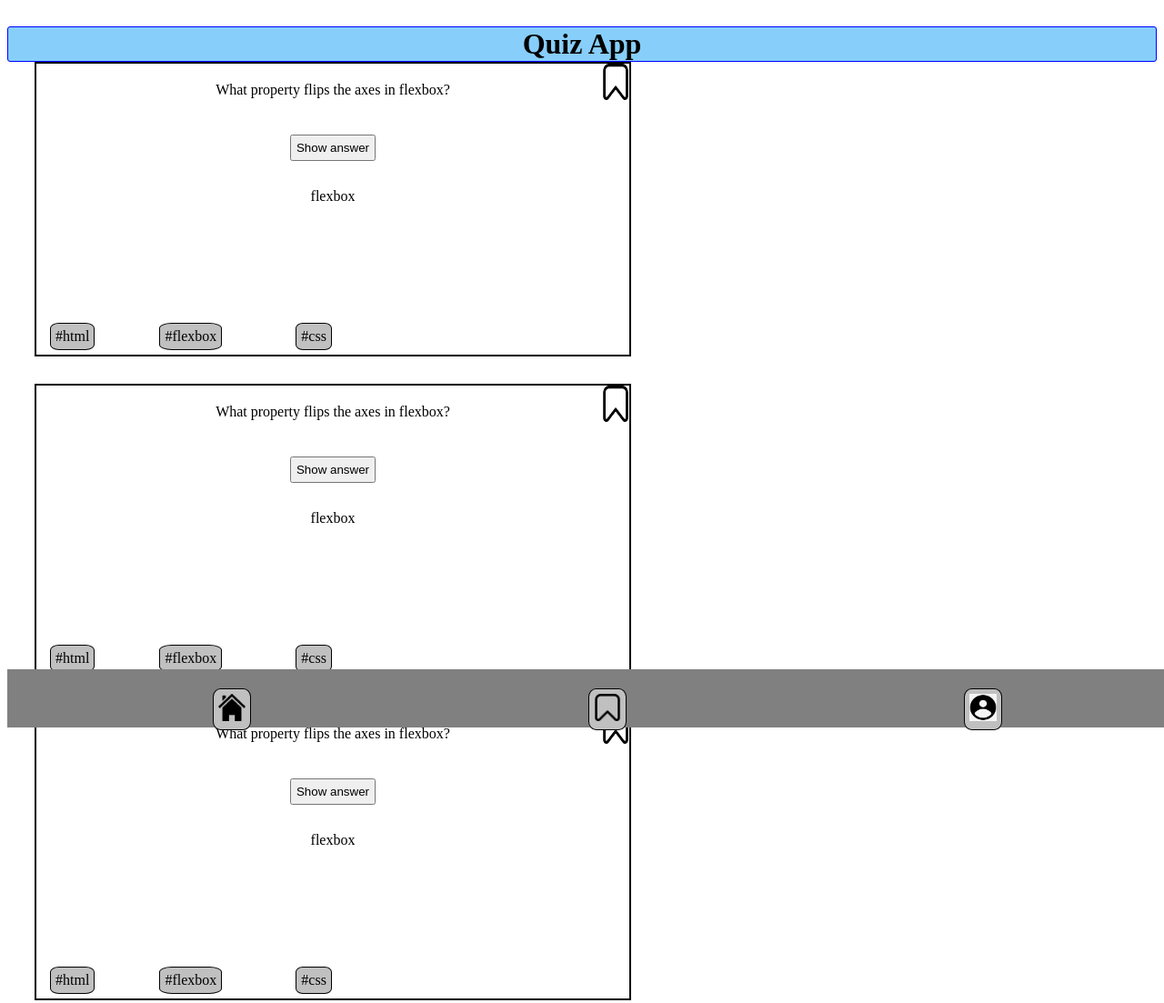
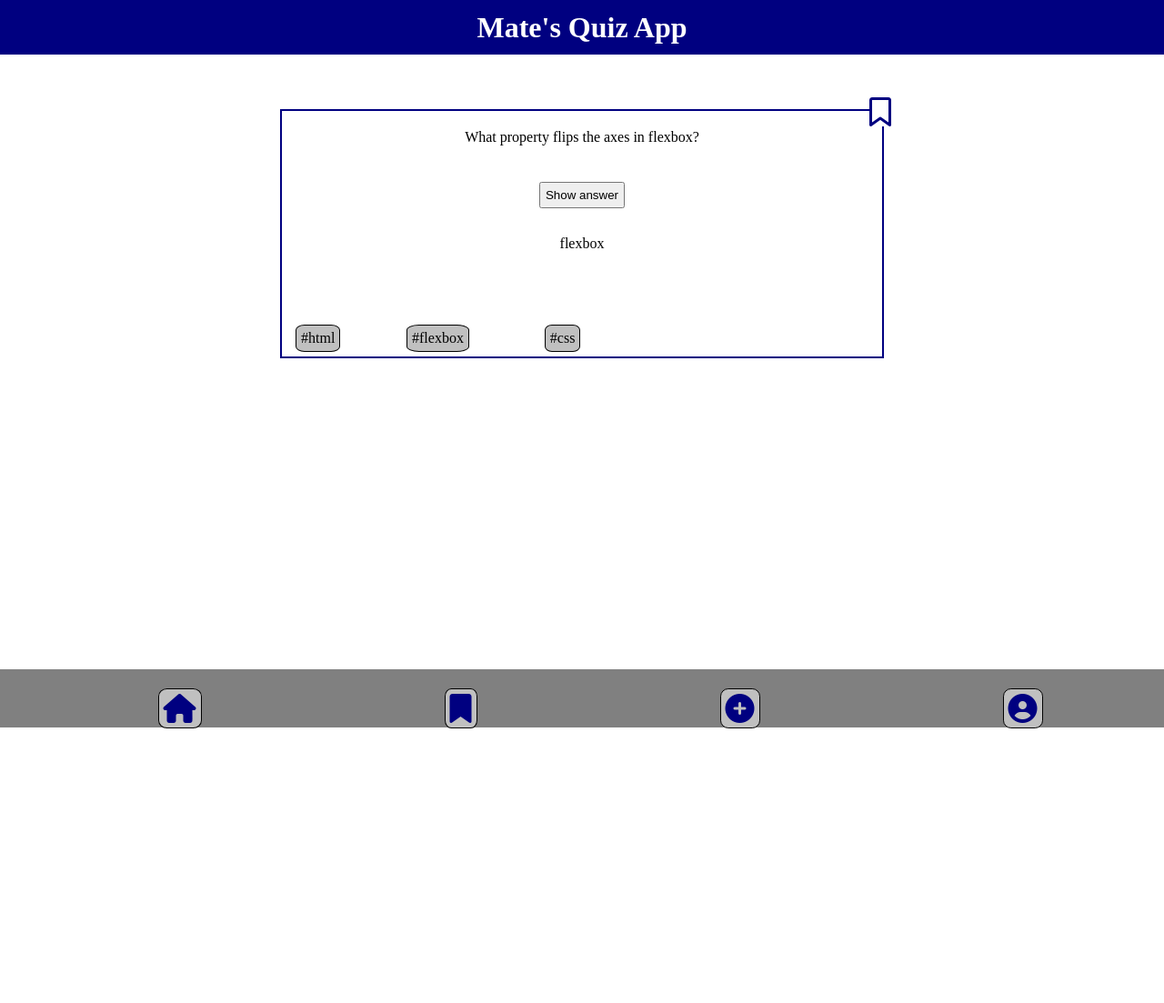
Before and after one commit to MateLoncar/quiz-app, a plain HTML site: page index.html in a window 1280 px wide. Shown: the whole page at 91% size. After the commit the page ends 800 px from the top, so only its background shows below. Drawn offline with Linux system fonts and the light colour scheme.

Commit message:
style changed and show/hide function implemented

```diff
--- a/index.html
+++ b/index.html
@@ -5,19 +5,27 @@
     <meta http-equiv="X-UA-Compatible" content="IE=edge" />
     <meta name="viewport" content="width=device-width, initial-scale=1.0" />
     <link rel="stylesheet" href="styles.css" />
+    <script
+      src="https://kit.fontawesome.com/dde8d757b1.js"
+      crossorigin="anonymous"
+    ></script>
+    <script src="index.js" defer></script>
     <title>Quiz</title>
   </head>
-  <body>
+  <body data-js="body">
+    <header><h1>Mate's Quiz App</h1></header>
     <div class="home-page">
-      <header><h1>Quiz App</h1></header>
       <div class="question-card">
+        <i
+          class="bookmark-icon fa-2x fa-regular navy-color fa-bookmark"
+          data-js="bookmark-icon"
+        ></i>
+
         <div class="question">What property flips the axes in flexbox?</div>
 
         <div class="show-answer">
-          <button class="answerbtn" onclick="revealAnswersFunction(this)">
-            Show answer
-          </button>
-          <div class="show-answer">flexbox</div>
+          <button class="answerbtn" data-js="show-answer">Show answer</button>
+          <div class="show-answer" data-js="answer-element">flexbox</div>
         </div>
 
         <ul class="tags">
@@ -25,41 +33,6 @@
           <li class="flexbox">#flexbox</li>
           <li class="css">#css</li>
         </ul>
-        <img src="bookmark.png" class="bookmark" alt="bookmark" />
-      </div>
-      <div class="question-card">
-        <div class="question">What property flips the axes in flexbox?</div>
-
-        <div class="show-answer">
-          <button class="answerbtn" onclick="revealAnswersFunction(this)">
-            Show answer
-          </button>
-          <div class="show-answer">flexbox</div>
-        </div>
-
-        <ul class="tags">
-          <li class="html">#html</li>
-          <li class="flexbox">#flexbox</li>
-          <li class="css">#css</li>
-        </ul>
-        <img src="bookmark.png" class="bookmark" alt="bookmark" />
-      </div>
-      <div class="question-card">
-        <div class="question">What property flips the axes in flexbox?</div>
-
-        <div class="show-answer">
-          <button class="answerbtn" onclick="revealAnswersFunction(this)">
-            Show answer
-          </button>
-          <div class="show-answer">flexbox</div>
-        </div>
-
-        <ul class="tags">
-          <li class="html">#html</li>
-          <li class="flexbox">#flexbox</li>
-          <li class="css">#css</li>
-        </ul>
-        <img src="bookmark.png" class="bookmark" alt="bookmark" />
       </div>
     </div>
 
@@ -67,17 +40,24 @@
       <nav class="navbar-div">
         <ul class="navbar-item-list">
           <li>
-            <img src="home.png" class="home" alt="home" />
+            <a href="#"
+              ><i class="navy-color fa-solid fa-2x fa-house current-page"></i
+            ></a>
           </li>
           <li>
-            <img
-              src="bookmark.png"
-              class="bookmark-footer"
-              alt="bookmark-footer"
-            />
+            <a href="/components/html/bookmark.html"
+              ><i class="navy-color fa-solid fa-2x fa-bookmark"></i
+            ></a>
           </li>
           <li>
-            <img src="profile.jpeg" class="profile" alt="profile" />
+            <a href="/components/html/form.html">
+              <i class="navy-color fa-solid fa-2x fa-circle-plus"></i>
+            </a>
+          </li>
+          <li>
+            <a href="/components/html/profile.html"
+              ><i class="navy-color fa-solid fa-2x fa-circle-user"></i
+            ></a>
           </li>
         </ul>
       </nav>
--- /dev/null
+++ b/index.js
@@ -0,0 +1,20 @@
+const bookmarkIcon = document.querySelector('[data-js="bookmark-icon"]');
+const showAnswer = document.querySelector('[data-js="show-answer"]');
+const answerElement = document.querySelector('[data-js="answer-element"]');
+
+bookmarkIcon.addEventListener("click", () => {
+  if (bookmarkIcon.classList.contains("fa-solid")) {
+    bookmarkIcon.classList.replace("fa-solid", "fa-regular");
+  } else {
+    bookmarkIcon.classList.replace("fa-regular", "fa-solid");
+  }
+});
+
+showAnswer.addEventListener("click", () => {
+  answerElement.classList.toggle("hide-answer");
+  if (answerElement.classList.contains("hide-answer")) {
+    showAnswer.textContent = "Show Answer";
+  } else {
+    showAnswer.textContent = "Hide Answer";
+  }
+});
--- a/styles.css
+++ b/styles.css
@@ -1,30 +1,44 @@
+header {
+  background-color: navy;
+  color: white;
+  margin: 0;
+  height: 60px;
+  display: flex;
+  align-items: center;
+  justify-content: center;
+}
+
 h1 {
-  border: 1.5px solid blue;
-  border-radius: 3px;
-  background-color: lightskyblue;
-  text-align: center;
-  top: 0;
+  margin: 0;
 }
+
 .home-page {
   overflow: hidden;
+  display: flex;
+  flex-direction: row;
+  flex-wrap: wrap;
+  justify-content: center;
+  padding: 30px 0 60px 0;
 }
 
 body {
   text-align: center;
+  margin: 0px;
 }
+
 .question-card {
   position: relative;
-  text-align: center;
   width: 50%;
-  height: 300px;
-  border: 2px solid black;
+  height: 250px;
+  border: 2px solid navy;
   margin: 30px;
   padding: 10px;
-  bottom: 30px;
 }
+
 .question {
   margin: 10px;
 }
+
 button {
   padding: 5px;
   margin: 30px;
@@ -68,6 +82,10 @@ li {
   width: 100%;
 }
 
+.hide-answer {
+  display: none;
+}
+
 .navbar-item-list {
   list-style-type: none;
   display: flex;
@@ -75,12 +93,11 @@ li {
   align-items: center;
 }
 
-.bookmark {
-  width: 30px;
-  height: 40px;
+.bookmark-icon {
   position: absolute;
-  top: 0;
-  right: 0;
+  top: -15px;
+  right: -10px;
+  background-color: white;
 }
 
 .home {
@@ -93,7 +110,9 @@ li {
   bottom: 10px;
   overflow: hidden;
 }
-
+.navy-color {
+  color: navy;
+}
 .profile {
   width: 30px;
   height: 30px;
```
Also changed, not shown: bookmark.png (deleted), home.png (deleted), images/profile.jpeg (renamed from profile.jpeg).
